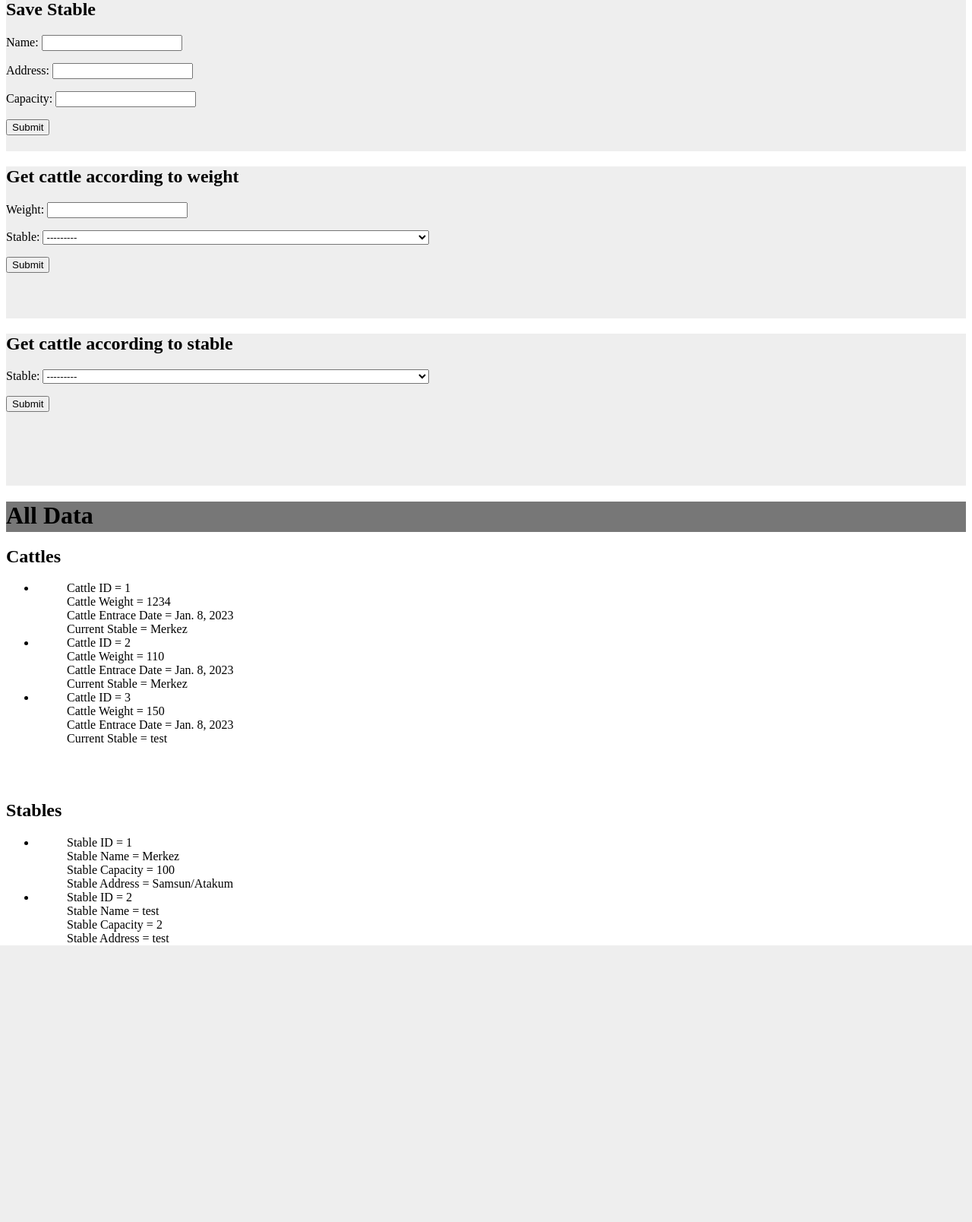
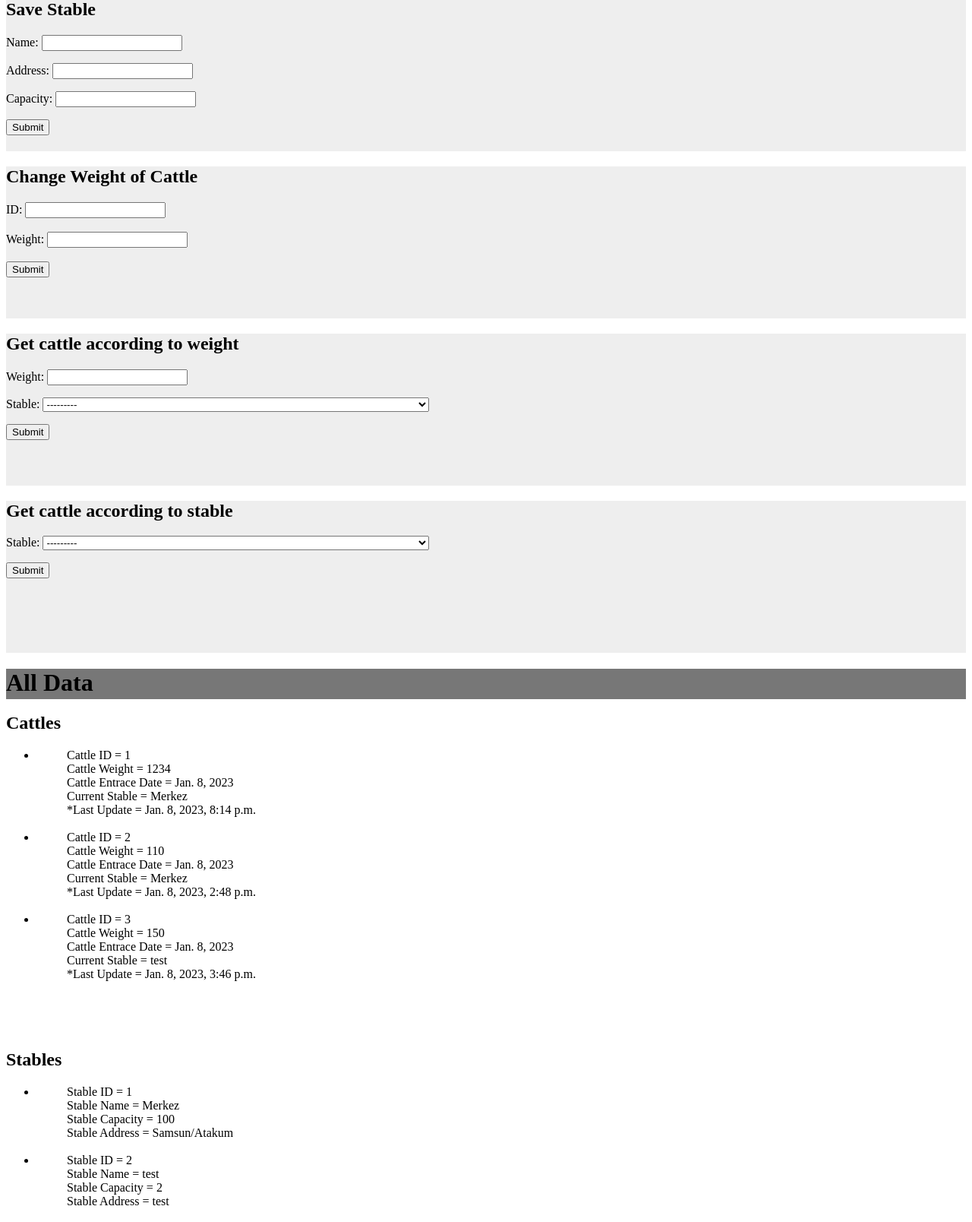
Before and after one commit to sahn111/djangograizer, a Django app: page /cattle/ in a window 1280 px wide. Shown: the part 241-1849 px from the top of the page at 76% size. Before the commit the page ends 1485 px from the top, so only its background shows below. Run offline with Django 4.2, Linux system fonts and the light colour scheme; data comes from the database, SQL or seed files in the repository; both versions use the stored data as it was after the commit.

Commit message:
update funct is added to cattle

```diff
--- a/cattle/forms.py
+++ b/cattle/forms.py
@@ -15,3 +15,10 @@ class CattleStableFrom(forms.ModelForm):
         fields = ['stable']
 
     stable = forms.ModelChoiceField(queryset=Stable.objects.all())
+
+class CattleUpdateForm(forms.ModelForm):
+    class Meta:
+        model = Cattle
+        fields = ['id', 'stable', 'weight']
+
+    stable = forms.ModelChoiceField(queryset=Stable.objects.all())
--- a/cattle/templates/cattle/index.html
+++ b/cattle/templates/cattle/index.html
@@ -19,6 +19,17 @@
                 {{ stable_form.as_p }}
                 <input type="submit">
             </form>
+    </div>
+    <div class="services">
+        <h2>Change Weight of Cattle</h2>
+        <form action="{% url 'cattle:update' %}" method="post">
+            {% csrf_token %}
+            <label for="id">ID: </label>
+            <input type="text" name="id"><br><br>
+            <label for="weight">Weight: </label>
+            <input type="number" step="1" name="weight"><br><br>
+            <input type="submit" class="btn btn-primary">
+        </form>
     </div>
     <div class="services">
         <h2>Get cattle according to weight</h2>
@@ -49,7 +60,9 @@
                     <ul>Cattle Weight = {{ cattle.weight }}</ul>
                     <ul>Cattle Entrace Date = {{ cattle.entrance_data }}</ul>
                     <ul>Current Stable = {{ cattle.stable.name }}</ul>
+                    <ul>*Last Update = {{ cattle.last_update }}</ul>
                 </li>
+                <br>
             {% empty %}
                 <li>No Cattle</li>
             {% endfor %}
@@ -67,6 +80,7 @@
                     <ul>Stable Capacity = {{ stable.capacity }}</ul>
                     <ul>Stable Address = {{ stable.address }}</ul>
                 </li>
+                <br>
             {% empty %}
                 <li>No Stable</li>
             {% endfor %}
--- a/cattle/urls.py
+++ b/cattle/urls.py
@@ -8,5 +8,5 @@ urlpatterns = [
     path("weight/", views.get_weight, name="weight"),
     path("save/", views.create_item, name="save"),
     path("stable/", views.get_stable, name="stable"),
-
+    path("update/", views.update_cattle, name="update"),
 ]
--- a/cattle/views.py
+++ b/cattle/views.py
@@ -6,20 +6,21 @@ from django.db.models import Q
 from .models import Cattle
 from stable.models import Stable
 from stable.forms import StableForm
-from .forms import CattleForm, CattleStableFrom
+from .forms import CattleForm, CattleStableFrom, CattleUpdateForm
+import datetime
 
 def index(request):
     return render(request, "cattle/index.html",{
         "cattles" : Cattle.objects.all(),
         "stables" : Stable.objects.all(),
         "cattle_form" : CattleForm,
+        "cattle_update_form" : CattleUpdateForm,
         "cattle_stable_form" : CattleStableFrom,
         "stable_form" : StableForm,
     })
 
 def create_item(request):
     if request.method == "POST":
-        print("here")
         form = CattleForm(request.POST)
         if form.is_valid():
             cattle = Cattle(weight = form.cleaned_data['weight'], stable = form.cleaned_data['stable'])
@@ -36,9 +37,24 @@ def get_stable(request):
             "cattles" : Cattle.objects.filter(Q(stable=stable)),
             "stables" : Stable.objects.all(),
             "cattle_form" : CattleForm,
+            "cattle_update_form" : CattleUpdateForm,
             "cattle_stable_form" : CattleStableFrom,
             "stable_form" : StableForm,
         })
+
+def update_cattle(request, *args, **kwargs):
+    if request.method == "POST":
+        id = request.POST.get('id')
+        weight = request.POST.get('weight')
+
+        cattle = get_object_or_404(Cattle, id=id)
+
+        if cattle is not None:
+            cattle.weight = weight
+            cattle.last_update = datetime.datetime.now()
+            cattle.save()
+
+    return HttpResponseRedirect(reverse("cattle:index"))
 
 def get_weight(request):
     form = CattleForm(request.POST)
@@ -49,6 +65,7 @@ def get_weight(request):
         return render(request, "cattle/index.html", {
             "cattles" : Cattle.objects.filter(Q(weight__gt=weight) & Q(stable=stable)),
             "stables" : Stable.objects.all(),
+            "cattle_update_form" : CattleUpdateForm,
             "cattle_stable_form" : CattleStableFrom,
             "cattle_form" : CattleForm,
             "stable_form" : StableForm,
```
Also changed, not shown: db.sqlite3.
